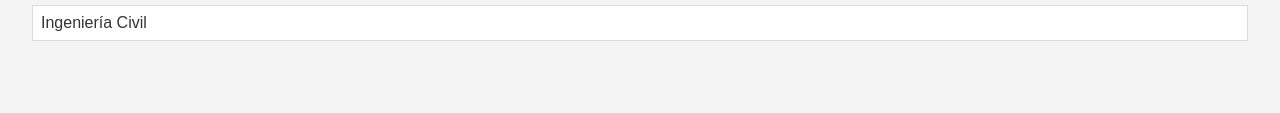
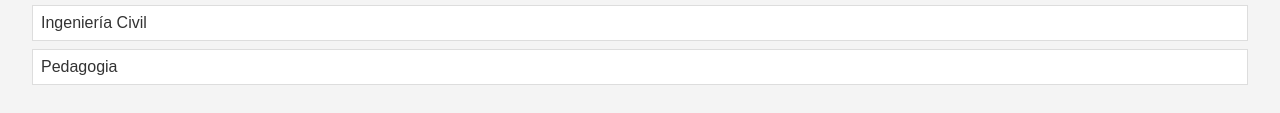
Before and after one commit to CamilaV55/ISW26, a plain HTML site: page proyecto.html in a window 1280 px wide. Shown: the part 633-746 px from the top of the page. Drawn offline with Linux system fonts and the light colour scheme.

Commit message:
Se agrego otro elemento a la lista

```diff
--- a/proyecto.html
+++ b/proyecto.html
@@ -30,10 +30,12 @@
             <li>Administración de Empresas</li>
             <li>Biología</li>
             <li>Ingeniería Civil</li>
+            <li>Pedagogia</li>
 
                 <!-- Aquí se mostrarán los artículos agregados -->
             </ul>
         </section>
+
     </main>
 
 </body>
```
